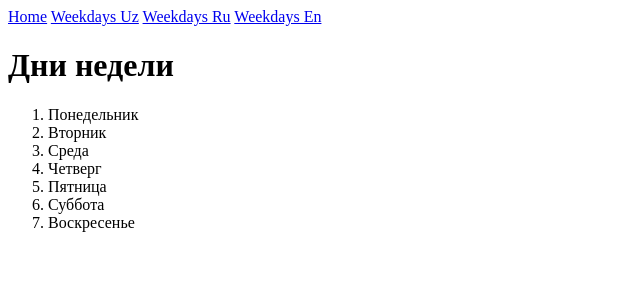
After one commit to mubinanusratullayeva/homework-kesson-6.8, a Django app: page /weekdays/ru in a window 1280 px wide. The commit adds this page. Shown: the top 300 px of the page, without its empty margins (0-640 px from the left). Run offline with Django 5.2, Linux system fonts and the light colour scheme.

Commit message:
translated in 3 lan

```diff
--- a/pagesApp/urls.py
+++ b/pagesApp/urls.py
@@ -1,7 +1,9 @@
 from django.urls import path
-from .views import HomePageView, WeekdaysPageView
+from .views import HomePageView, WeekdaysEnPageView, WeekdaysRuPageView, WeekdaysUzPageView
 
 urlpatterns = [
-    path('weekdays/', WeekdaysPageView.as_view(), name='weekdays'),
+    path('weekdays/uz', WeekdaysUzPageView.as_view(), name='weekdaysUz'),
+    path('weekdays/ru', WeekdaysRuPageView.as_view(), name='weekdaysRu'),
+    path('weekdays/en', WeekdaysEnPageView.as_view(), name='weekdaysEn'),
     path('', HomePageView.as_view(), name='home'),
 ]
--- a/pagesApp/views.py
+++ b/pagesApp/views.py
@@ -6,5 +6,11 @@ from django.views.generic import TemplateView
 class HomePageView(TemplateView):
     template_name = 'home.html'
 
-class WeekdaysPageView(TemplateView):
-    template_name = 'weekdays.html'
+class WeekdaysEnPageView(TemplateView):
+    template_name = 'weekdaysEn.html'
+
+class WeekdaysRuPageView(TemplateView):
+    template_name = 'weekdaysRu.html'
+
+class WeekdaysUzPageView(TemplateView):
+    template_name = 'weekdaysUz.html'
--- a/templates/base.html
+++ b/templates/base.html
@@ -6,7 +6,9 @@
 </head>
 <body>
     <a href="{% url 'home' %}">Home</a>
-    <a href="{% url 'weekdays' %}">Weekdays</a>
+    <a href="{% url 'weekdaysEn' %}">Weekdays Uz</a>
+    <a href="{% url 'weekdaysRu' %}">Weekdays Ru</a>
+    <a href="{% url 'weekdaysUz' %}">Weekdays En</a>
     {% block content %}
     {% endblock content %}
 </body>
--- /dev/null
+++ b/templates/weekdaysRu.html
@@ -0,0 +1,25 @@
+<!DOCTYPE html>
+<html lang="en">
+<head>
+    <meta charset="UTF-8">
+    <title>Weekdays</title>
+</head>
+<body>
+    {% extends 'base.html' %}
+
+    {% block content %}
+        <h1>Дни недели</h1>
+
+    <ol>
+        <li>Понедельник</li>
+        <li>Вторник</li>
+        <li>Среда</li>
+        <li>Четверг</li>
+        <li>Пятница</li>
+        <li>Суббота</li>
+        <li>Воскресенье</li>
+    </ol>
+
+    {% endblock content %}
+</body>
+</html>
```
Also changed, not shown: templates/weekdaysUz.html (added, +25 -0 lines), templates/weekdaysEn.html (renamed from templates/weekdays.html).
